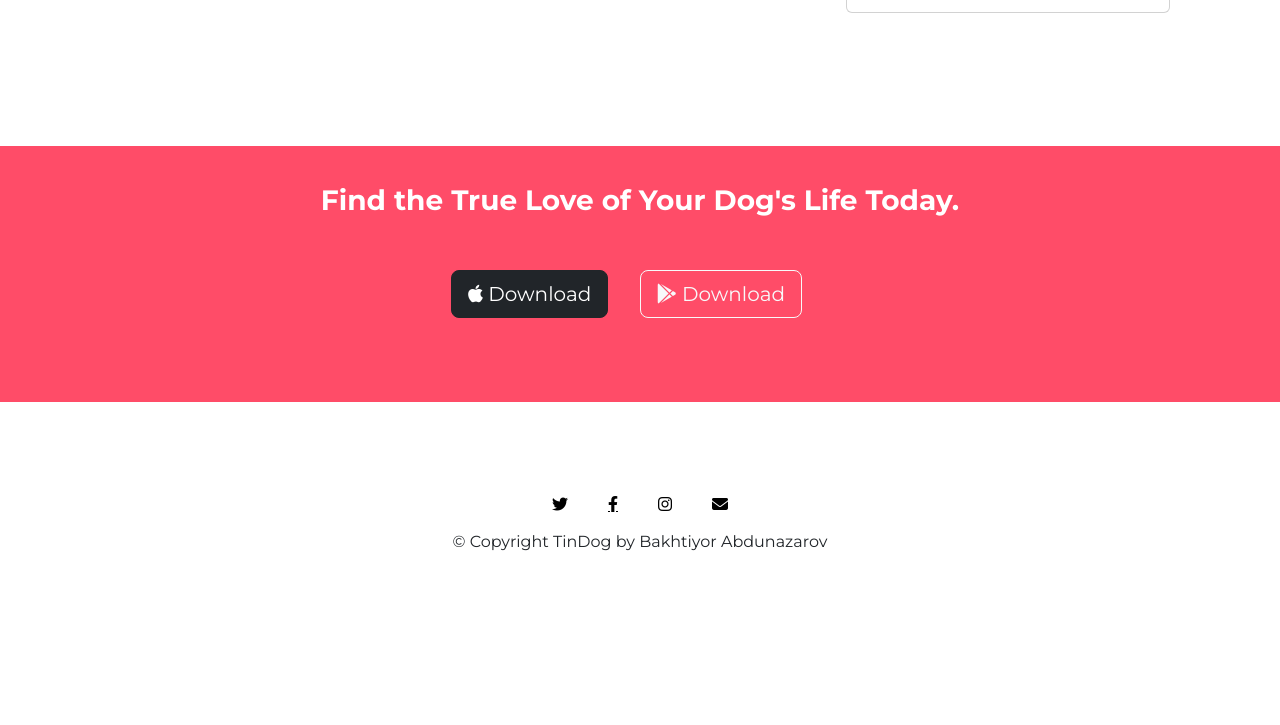
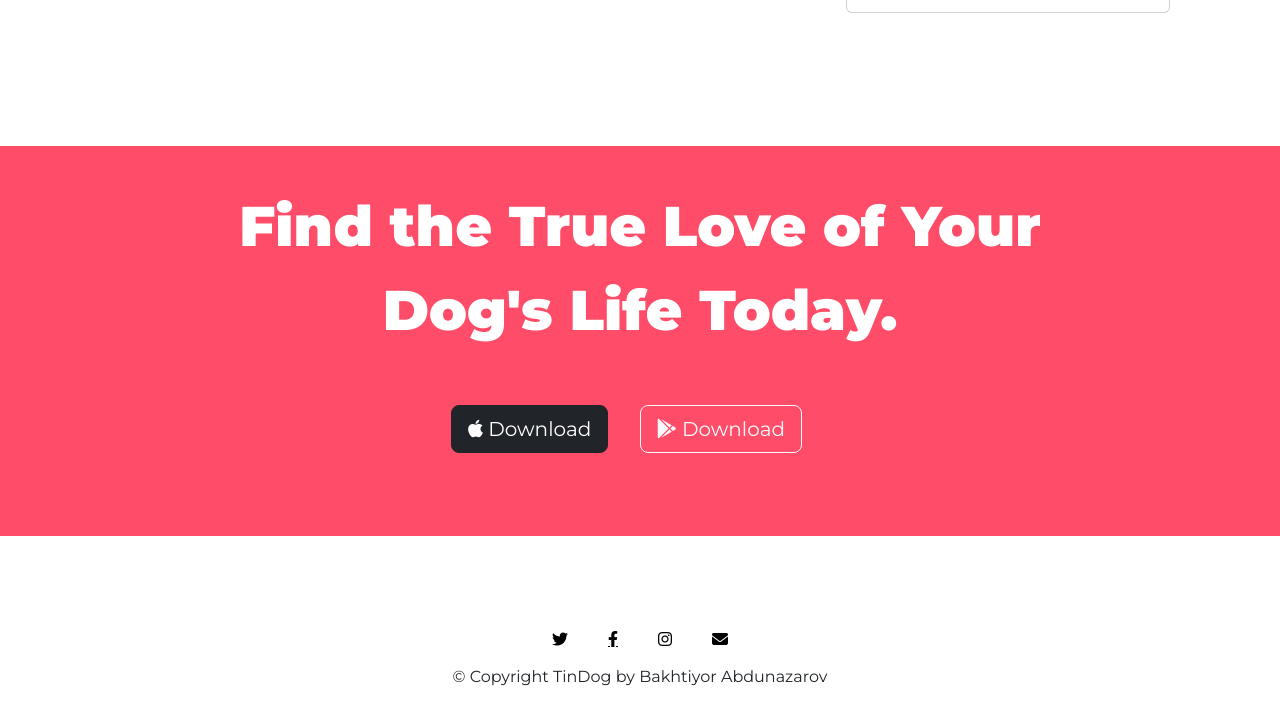
Before and after one commit to AddictedToSuccess/TinDog2023, a plain HTML site: page index.html in a window 1280 px wide. Shown: the part 2510-3235 px from the top of the page. Before the commit the page ends 3157 px from the top, so only its background shows below. Drawn offline with nearby package versions, Linux system fonts and the light colour scheme.

Commit message:
Update index.html
Changed h3 to h1 cta section

```diff
--- a/index.html
+++ b/index.html
@@ -188,7 +188,7 @@
 
   <section id="cta">
 
-    <h3>Find the True Love of Your Dog's Life Today.</h3>
+    <h1>Find the True Love of Your Dog's Life Today.</h1>
     <button type="button" class="btn btn-dark btn-lg download-button"><i class="fa-brands fa-apple"></i> Download</button>
       <button type="button" class="btn btn-outline-light btn-lg download-button"><i class="fa-brands fa-google-play"></i> Download</button>
 
```
